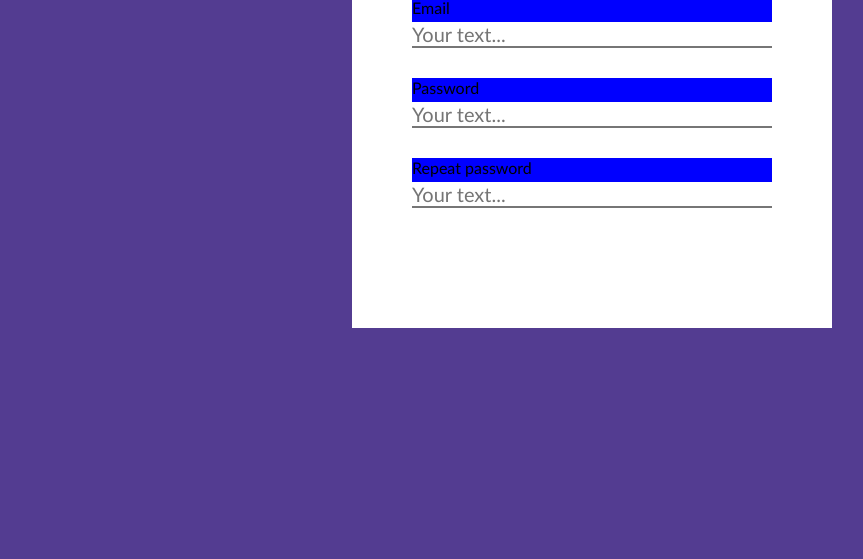
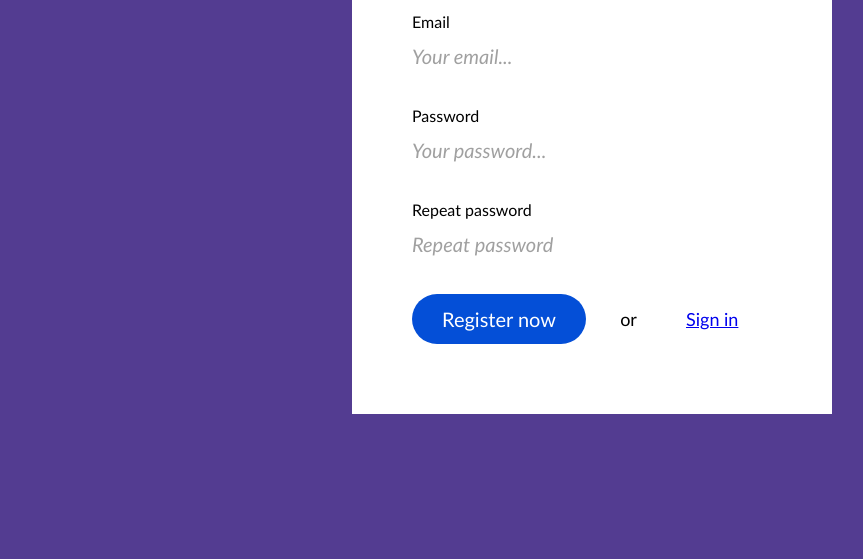
Before and after one commit to ritullia/5-signup, a website: page index.html in a window 1280 px wide. Shown: the part 241-800 px from the top of the page, without its empty margins (208-1071 px from the left). Drawn offline with Linux system fonts and the light colour scheme.

Commit message:
Form style

```diff
--- /dev/null
+++ b/css/button.css
@@ -0,0 +1,16 @@
+.btn {
+    display: inline-block;
+    padding: 15px;
+    width: auto;
+    padding-left: 30px;
+    padding-right: 30px;
+    background-color: #044FD7;
+    margin-bottom: 10px;
+    color: #fff;
+    line-height: 20px;
+    border: none;
+    border-radius: 25px;
+    font-size: 20px;
+    cursor: pointer;
+
+}
--- a/css/form.css
+++ b/css/form.css
@@ -7,7 +7,11 @@
     display: inline-block;
     width: 100%;
     margin-bottom: 30px;
-    background-color: blue;
+
+}
+
+.form > .form-row:last-of-type {
+    margin-bottom: 0px;
 }
 
 .form > .form-row > label {
@@ -20,7 +24,17 @@
     display: inline-block;
     width: 100%;
     font-size: 20px;
-    border-top: none;
-    border-right: none;
-    border-left: none;
+    line-height: 40px;
+    border: none;
+    border-bottom-color: 5px solid red;
 }
+
+.form > .form-row > input:focus {
+    outline: 1px solid grey;
+}
+
+
+.form input::placeholder {
+    color: rgb(160, 160, 160);
+    font-style: italic;
+}
--- a/css/main.css
+++ b/css/main.css
@@ -67,3 +67,25 @@ body {
     background-color: crimson;
 
 }
+
+.right-column span {
+    display: inline-block;
+    padding: 15px;
+    line-height: 20px;
+    margin-left: 15px;
+    font-size: 18px;
+    text-decoration: none;
+
+}
+
+.right-column a {
+    display: inline-block;
+    padding: 15px;
+    line-height: 20px;
+    margin-left: 15px;
+    font-size: 18px;
+}
+
+.right-column a:hover {
+    text-decoration: underline;
+}
--- a/index.html
+++ b/index.html
@@ -13,7 +13,8 @@
     <meta name="theme-color" content="#ffffff">
 
    <!--components-->
-    <link rel="stylesheet" href="./css/form.css">
+   <link rel="stylesheet" href="./css/button.css">
+   <link rel="stylesheet" href="./css/form.css">
 
     <!--custom style-->
     <link rel="stylesheet" href="./css/main.css">
@@ -35,22 +36,26 @@
                 <div class="close">x</div>
                 <form class="form">
                     <div class="form-row">
-                        <label for="">Username</label>
-                        <input type="text" placeholder="Your text...">
+                        <label for="username">Username</label>
+                        <input id="username" type="text" placeholder="Your username..." required>
                     </div>
                     <div class="form-row">
-                        <label for="">Email</label>
-                        <input type="text" placeholder="Your text...">
+                        <label for="email">Email</label>
+                        <input id="email" type="text" placeholder="Your email..." required>
                     </div>
                     <div class="form-row">
-                        <label for="">Password</label>
-                        <input type="password" placeholder="Your text...">
+                        <label for="pass">Password</label>
+                        <input id="pass" type="password" placeholder="Your password..." required>
                     </div>
                     <div class="form-row">
-                        <label for="">Repeat password</label>
-                        <input type="password" placeholder="Your text...">
+                        <label for="re-pass">Repeat password</label>
+                        <input id="re-pass" type="password" placeholder="Repeat password" required>
                     </div>
-                    <div class="form-row"></div>
+                    <div class="form-row">
+                        <button class="btn" type="submit">Register now</button>
+                        <span>or</span>
+                        <a href="#">Sign in</a>
+                    </div>
                 </form>
             </div>
         </main>
```
